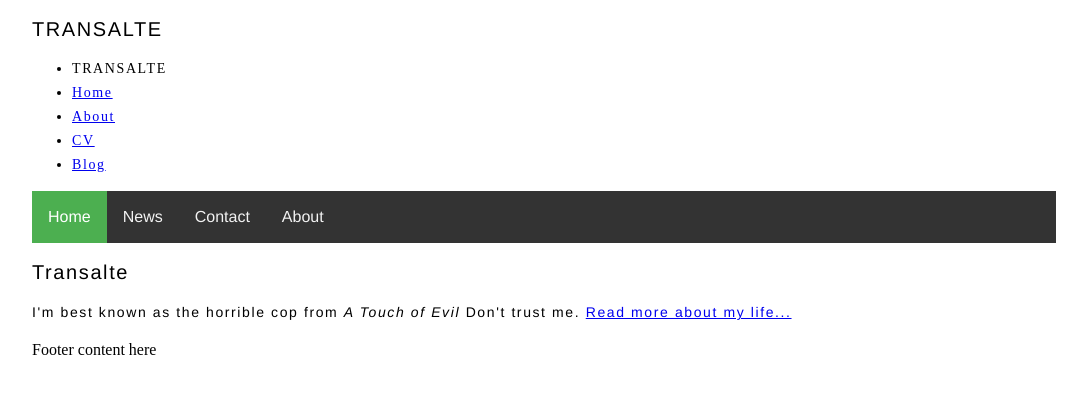
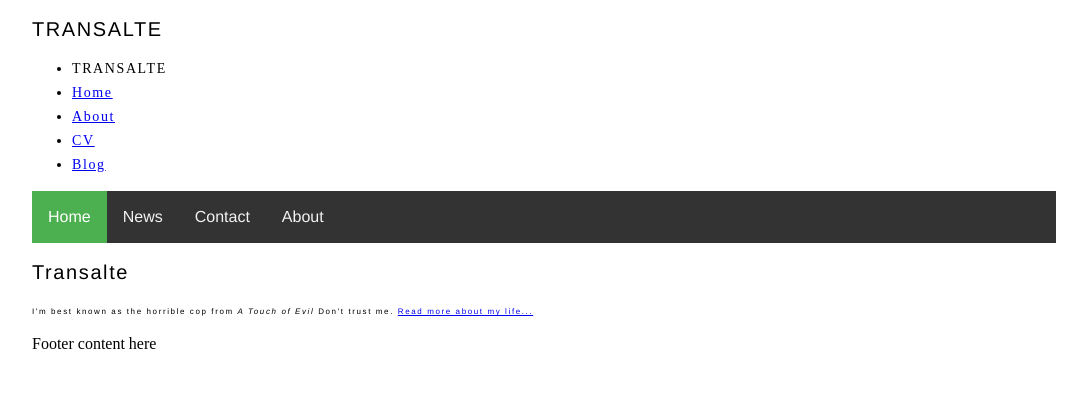
Before and after one commit to transalte/transalte.github.io, a Jekyll site: the page built from index.html, in a window 1280 px wide. Shown: the top 394 px of the page, without its empty margins (96-1183 px from the left). Built offline with Jekyll 4.4.1, drawn with Linux system fonts in a browser that asks for light colours.

Commit message:
update to p font size

```diff
--- a/css/main.css
+++ b/css/main.css
@@ -13,7 +13,7 @@ letter-spacing: .1rem;
 
 p {
 text-align: justify;
-font-size: .875rem;
+font-size: .5rem;
 text-justify: inter-word;
 }
 
```
